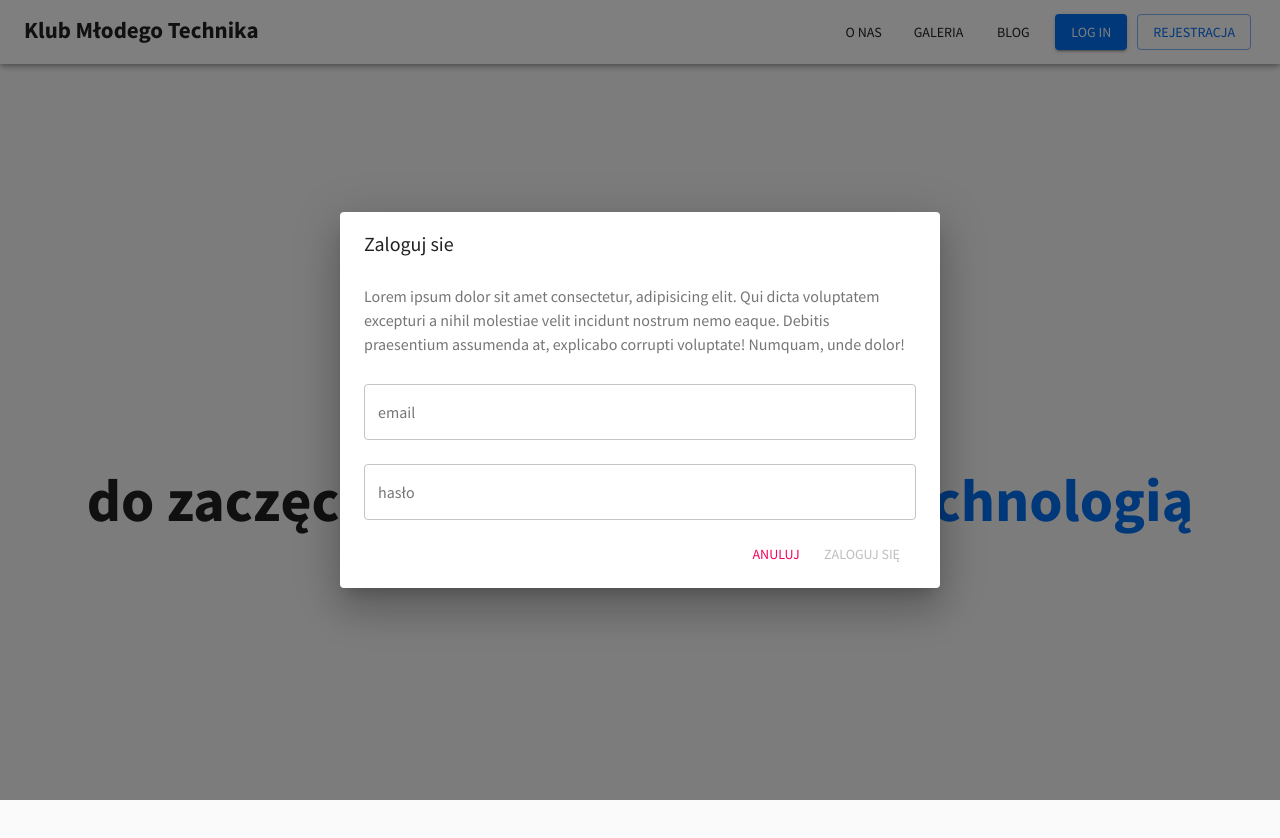
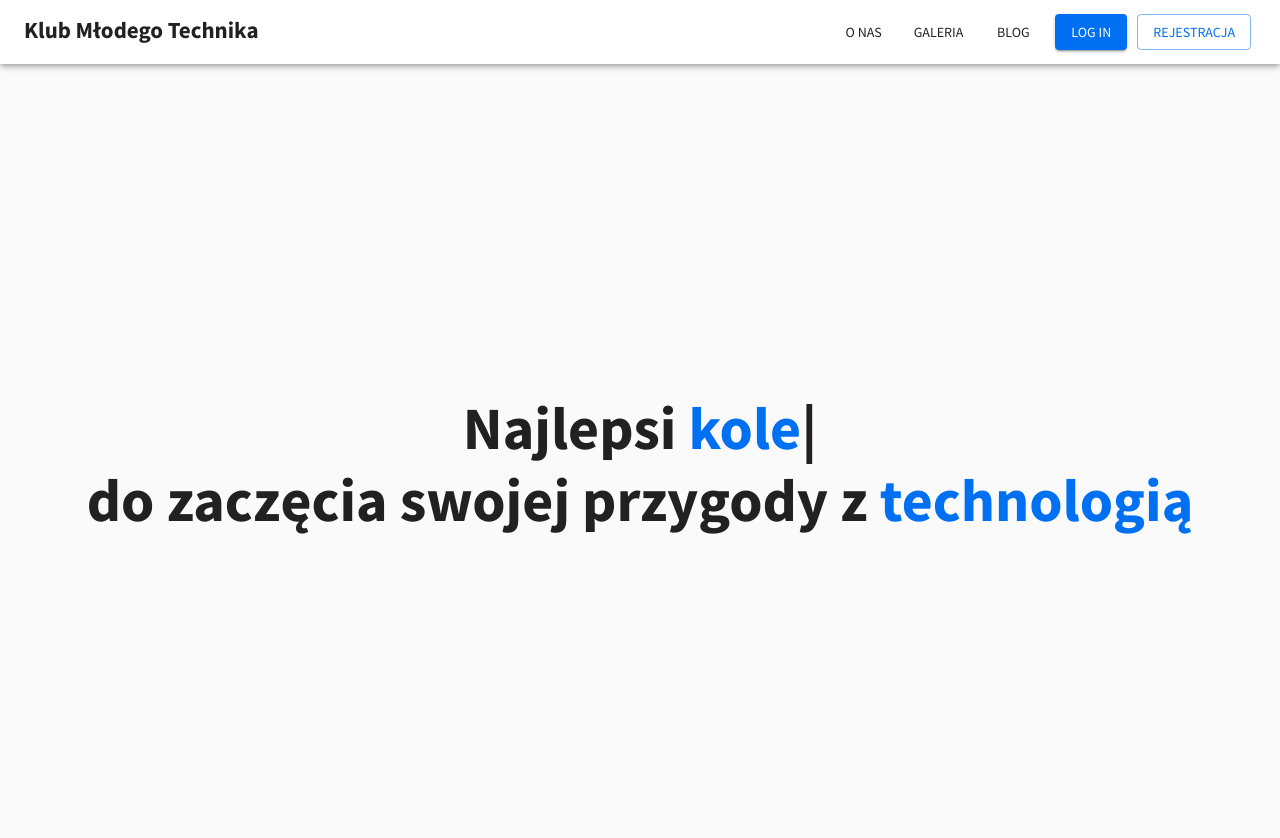
Before and after one commit to piotrek12101999/kmt-blog-client, a Next.js app: page / in a window 1280 px wide. Shown: the top 838 px of the page. Built offline with nearby package versions, Linux system fonts and the light colour scheme.

Commit message:
Login form validation added

```diff
--- a/components/Auth/Login/Login.tsx
+++ b/components/Auth/Login/Login.tsx
@@ -15,11 +15,6 @@ import gql from "graphql-tag";
 import { useState } from "react";
 import LoginForm from "./LoginForm";
 
-interface ILoginProps {
-  open: boolean;
-  handleLoginClose: any;
-}
-
 const LOG_IN_MUTATION = gql`
   mutation logIn($data: UserLoginInput!) {
     logIn(data: $data) {
@@ -31,28 +26,42 @@ const LOG_IN_MUTATION = gql`
   }
 `;
 
+interface ILoginProps {
+  open: boolean;
+  handleLoginClose: any;
+}
+
+interface ILoginFieldValuesState {
+  email: string;
+  password: string;
+}
+
 const Login: React.FC<ILoginProps> = ({ open, handleLoginClose }) => {
   const theme: Theme = useTheme();
-  const fullScreen: boolean = useMediaQuery(theme.breakpoints.down("sm"));
-
-  const [email, setEmail] = useState("");
-  const [password, setPassword] = useState("");
+  const fullScreen: boolean = useMediaQuery(theme.breakpoints.down("xs"));
+  const [values, setValue] = useState<ILoginFieldValuesState>({
+    email: "",
+    password: ""
+  });
+  const [fieldsValid, setFieldValidity] = useState<boolean>(false);
 
   const handleEmailChange = (
     event: React.ChangeEvent<HTMLInputElement>
   ): void => {
-    setEmail(event.target.value);
+    setValue({ ...values, email: event.target.value });
   };
 
   const handlePasswordChange = (
     event: React.ChangeEvent<HTMLInputElement>
   ): void => {
-    setPassword(event.target.value);
+    setValue({ ...values, password: event.target.value });
   };
 
   const [logIn, { loading }] = useMutation(LOG_IN_MUTATION);
 
   const handleLogin = (): void => {
+    const { email, password } = values;
+
     logIn({
       variables: {
         data: {
@@ -73,23 +82,27 @@ const Login: React.FC<ILoginProps> = ({ open, handleLoginClose }) => {
         <DialogTitle>Zaloguj sie </DialogTitle>
         <DialogContent>
           <DialogContentText>
-            Lorem ipsum dolor sit amet consectetur, adipisicing elit. Qui dicta
-            voluptatem excepturi a nihil molestiae velit incidunt nostrum nemo
-            eaque. Debitis praesentium assumenda at, explicabo corrupti
-            voluptate! Numquam, unde dolor!
+            Zaloguj się aby śledzić autorów i tematy które lubisz, wchodzić w
+            interakcje z postami oraz wiele więcej!
           </DialogContentText>
           <LoginForm
             handleEmailChange={handleEmailChange}
             handlePasswordChange={handlePasswordChange}
-            emailValue={email}
-            passwordValue={password}
+            emailValue={values.email}
+            passwordValue={values.password}
+            setFieldsValidity={setFieldValidity}
           />
           <DialogActions>
-            <Button color="secondary" onClick={handleLoginClose}>
+            <Button
+              variant="outlined"
+              color="secondary"
+              onClick={handleLoginClose}
+            >
               Anuluj
             </Button>
             <Button
-              disabled={!email || !password}
+              variant="outlined"
+              disabled={!fieldsValid}
               color="primary"
               onClick={handleLogin}
             >
--- a/components/Auth/Login/LoginForm.tsx
+++ b/components/Auth/Login/LoginForm.tsx
@@ -1,37 +1,111 @@
-import { TextField } from "@material-ui/core";
+import { IconButton, InputAdornment, TextField } from "@material-ui/core";
+import { Visibility, VisibilityOff } from "@material-ui/icons";
+import { Dispatch, SetStateAction, useState } from "react";
 
 interface ILoginFormProps {
   emailValue: string;
   passwordValue: string;
   handleEmailChange: any;
   handlePasswordChange: any;
+  setFieldsValidity: Dispatch<SetStateAction<boolean>>;
+}
+
+interface ILoginFormErrorState {
+  emailError: boolean;
+  passwordError: boolean;
 }
 
 const LoginForm: React.FC<ILoginFormProps> = ({
   emailValue,
   passwordValue,
   handleEmailChange,
-  handlePasswordChange
-}) => (
+  handlePasswordChange,
+  setFieldsValidity
+}) => {
+  const [showPassword, setShowPassword] = useState<boolean>(false);
+  const [errors, setStateErros] = useState<ILoginFormErrorState>({
+    emailError: false,
+    passwordError: false
+  });
+
+  const togglePassword = () => setShowPassword(!showPassword);
+
+  const validateEmail = (emailInputValue: string): boolean => {
+    const regex: RegExp = /[a-z0-9!#$%&'*+/=?^_`{|}~-]+(?:\.[a-z0-9!#$%&'*+/=?^_`{|}~-]+)*@(?:[a-z0-9](?:[a-z0-9-]*[a-z0-9])?\.)+[a-z0-9](?:[a-z0-9-]*[a-z0-9])?/i;
+
+    if (regex.test(emailInputValue)) {
+      return false;
+    }
+
+    return true;
+  };
+
+  const setErrors = (fieldName: "email" | "password"): void => {
+    if (fieldName === "email") {
+      setStateErros({
+        ...errors,
+        emailError: validateEmail(emailValue)
+      });
+    } else {
+      setStateErros({
+        ...errors,
+        passwordError: passwordValue.length < 8
+      });
+    }
+
+    setFieldsValidity(!validateEmail(emailValue) && passwordValue.length >= 8);
+  };
+
+  return (
     <>
       <TextField
+        error={errors.emailError}
+        helperText={errors.emailError ? "Email niepoprawny" : null}
         label="email"
+        type="email"
+        required={true}
         value={emailValue}
         onChange={handleEmailChange}
+        // tslint:disable-next-line:jsx-no-lambda
+        onBlur={() => {
+          setErrors("email");
+        }}
         margin="normal"
         variant="outlined"
         fullWidth={true}
       />
       <TextField
+        error={errors.passwordError}
+        helperText={
+          errors.passwordError ? "Hasło musi mieć minimum 8 znaków" : null
+        }
         label="hasło"
         value={passwordValue}
         onChange={handlePasswordChange}
+        // tslint:disable-next-line:jsx-no-lambda
+        onBlur={() => {
+          setErrors("password");
+        }}
         margin="normal"
-      type="password"
+        type={showPassword ? "text" : "password"}
         variant="outlined"
         fullWidth={true}
+        InputProps={{
+          endAdornment: (
+            <InputAdornment position="end">
+              <IconButton
+                edge="end"
+                aria-label="toggle password visibility"
+                onClick={togglePassword}
+              >
+                {showPassword ? <VisibilityOff /> : <Visibility />}
+              </IconButton>
+            </InputAdornment>
+          )
+        }}
       />
     </>
   );
+};
 
 export default LoginForm;
--- a/components/Layout/Layout.tsx
+++ b/components/Layout/Layout.tsx
@@ -1,7 +1,7 @@
 import Container from "@material-ui/core/Container";
 import Head from "next/head";
 import { useState } from "react";
-import Login from "../Auth/Login/Login";
+import Login from "../auth/Login/Login";
 import Navbar from "../Navbar/Navbar";
 
 interface ILayoutProps {
@@ -11,7 +11,7 @@ interface ILayoutProps {
 }
 
 const Layout: React.FC<ILayoutProps> = ({ children, title, description }) => {
-  const [openLoginDialog, setLoginDialogOpened] = useState(true);
+  const [openLoginDialog, setLoginDialogOpened] = useState<boolean>(false);
 
   const handleLoginOpen = (): void => setLoginDialogOpened(true);
 
```
Also changed, not shown: pages/about.tsx (+1 -8 lines). Lines whose indentation alone changed are shown as unchanged.
